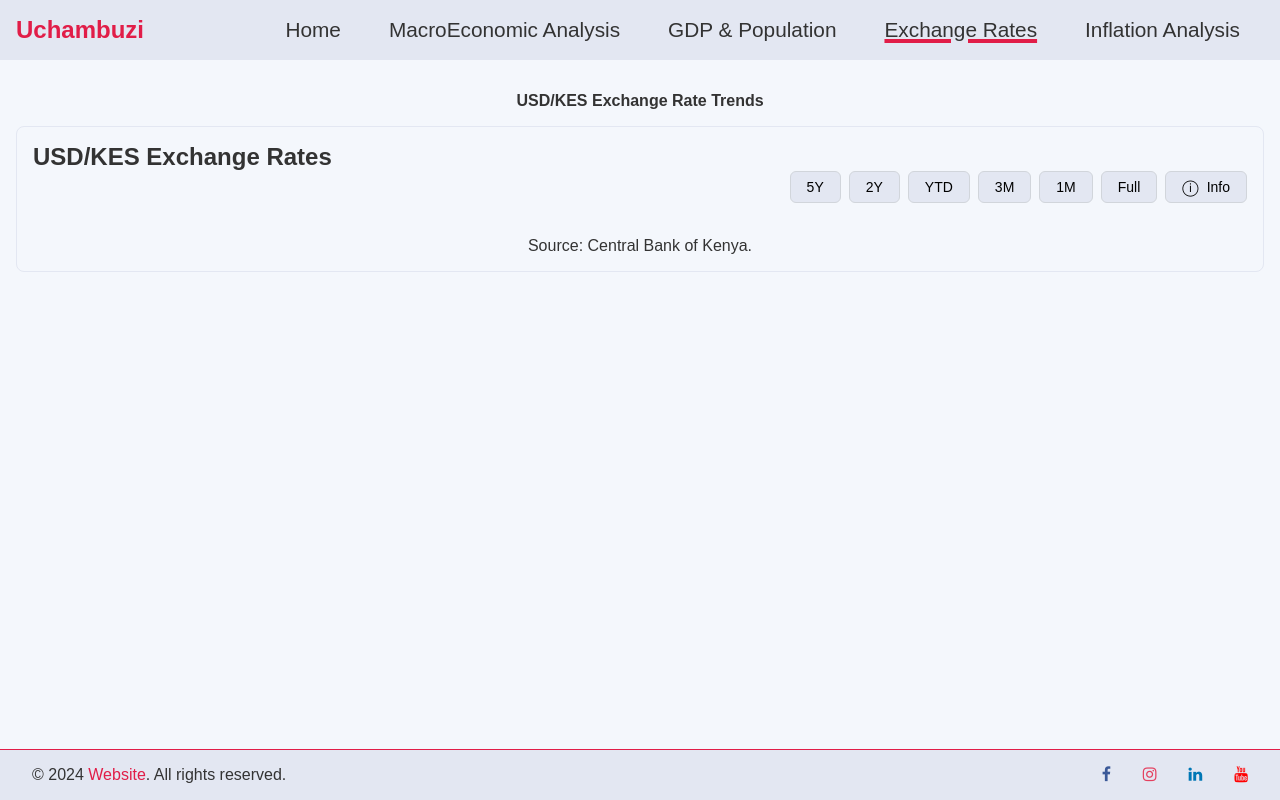
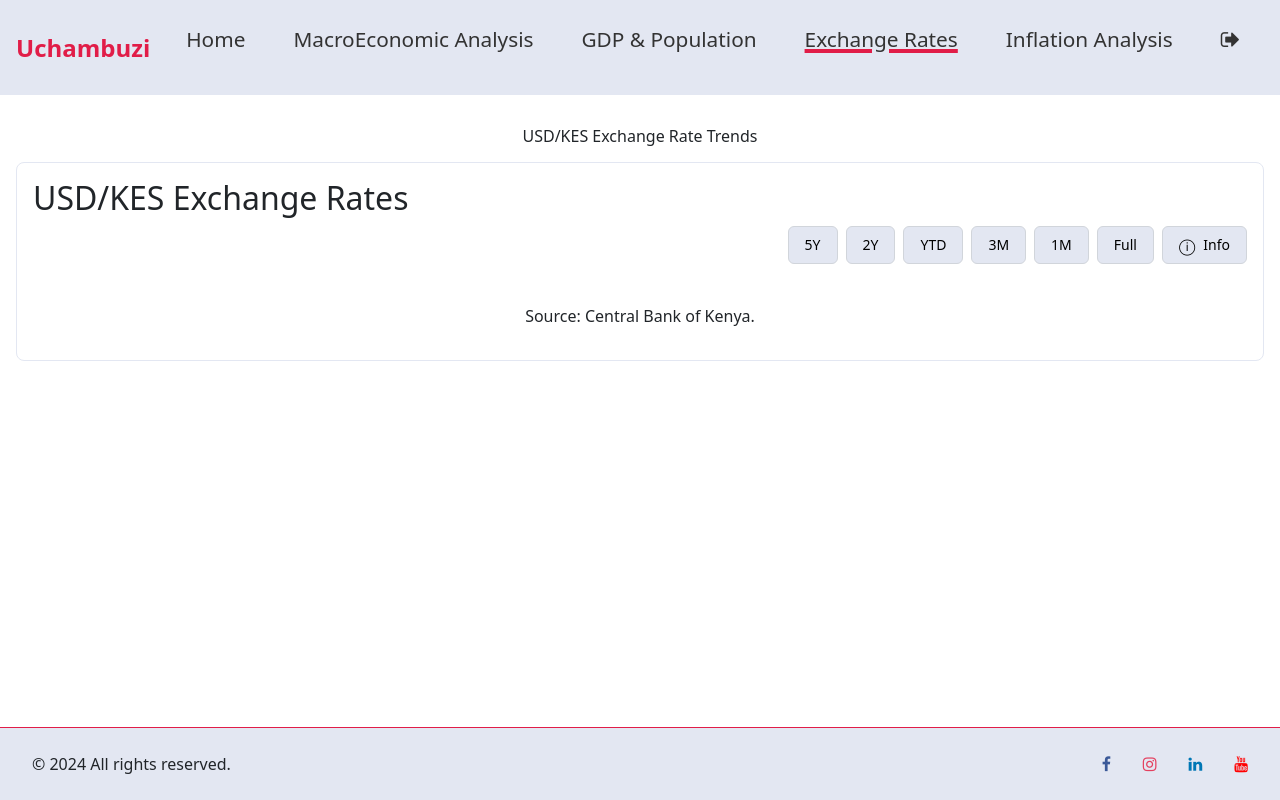
Before and after one commit to cmmasaba/mahiri, a Flask app: template templates/dashboard2.html in a window 1280 px wide. Run offline with Flask 3, Linux system fonts and the light colour scheme; the template is opened without the code that fills it, so the values that code supplies are empty.

Commit message:
Reverted to original header format

```diff
--- a/templates/dashboard2.html
+++ b/templates/dashboard2.html
@@ -7,6 +7,7 @@
     <link rel="icon" href="{{ url_for('static', filename='images/favicon.ico') }}" type="image/x-icon">
     <link rel="stylesheet" href="https://cdnjs.cloudflare.com/ajax/libs/font-awesome/4.7.0/css/font-awesome.min.css">
     <link rel="stylesheet" href="{{ url_for('static', filename='css/styles.css') }}">
+    <link href="https://cdn.jsdelivr.net/npm/bootstrap@5.0.2/dist/css/bootstrap.min.css" rel="stylesheet" integrity="sha384-EVSTQN3/azprG1Anm3QDgpJLIm9Nao0Yz1ztcQTwFspd3yD65VohhpuuCOmLASjC" crossorigin="anonymous">
     <script src="https://code.jquery.com/jquery-3.6.0.min.js"></script>
     <script>
         document.addEventListener('DOMContentLoaded', function() {
@@ -61,6 +62,7 @@
                 <li><a href="{{ url_for('dashboard1') }}">GDP & Population</a></li>
                 <li><a href="{{ url_for('dashboard2') }}" class="active">Exchange Rates</a></li>
                 <li><a href="{{ url_for('dashboard3') }}">Inflation Analysis</a></li>
+                <li><a href="{{ url_for('logout') }}" class="logout-icon"><i class="fa fa-sign-out"></i></a></li>
             </ul>
         </nav>
     </header>
@@ -114,9 +116,9 @@
         </div>
     </main>
 
-    <footer>
+    <footer class="bd-footer py-2 mt-2" style="background-color: #e3e7f2">
         <section class="footer-section">
-            <p>&copy; 2024 <a href="#">Website</a>. All rights reserved.</p>
+            <p>&copy; 2024 All rights reserved.</p>
             <div class="social-links">
                 <a href="#"><i class="fa fa-facebook"></i></a>
                 <a href="#"><i class="fa fa-instagram"></i></a>
@@ -137,5 +139,6 @@
             });
         });
     </script>
+    <script src="https://cdn.jsdelivr.net/npm/bootstrap@5.0.2/dist/js/bootstrap.bundle.min.js" integrity="sha384-MrcW6ZMFYlzcLA8Nl+NtUVF0sA7MsXsP1UyJoMp4YLEuNSfAP+JcXn/tWtIaxVXM" crossorigin="anonymous"></script>
 </body>
 </html>
```
